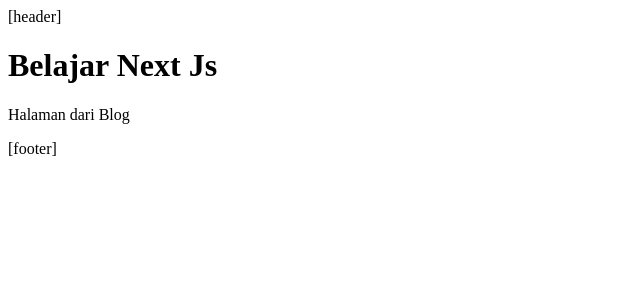
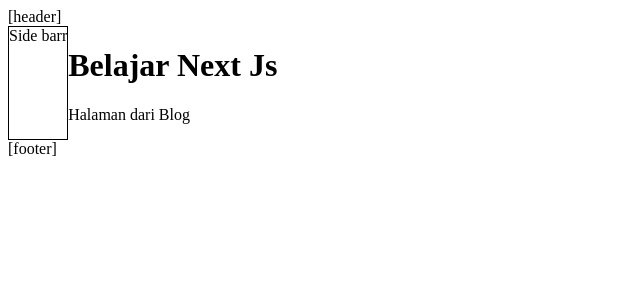
Before and after one commit to bgsdewo/Next.js_With_Headless_CMS, a Next.js app in the folder learn-nextjs/: page /blog/belajar-nextjs in a window 1280 px wide. Shown: the top 300 px of the page, without its empty margins (0-640 px from the left). Built offline with nearby package versions, Linux system fonts and the light colour scheme.

Commit message:
Fitur Nested Layout Pada App Router

```diff
--- /dev/null
+++ b/learn-nextjs/app/blog/layout.jsx
@@ -0,0 +1,8 @@
+export default function BlogLayout({ children }) {
+  return (
+    <div style={{ display: "flex" }}>
+      <div style={{ border: "1px solid black" }}>Side barr</div>
+      <div>{children}</div>
+    </div>
+  );
+}
```
